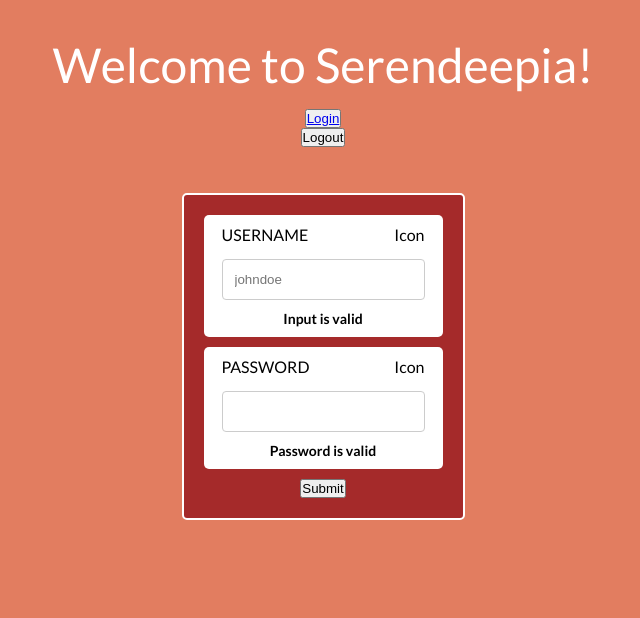
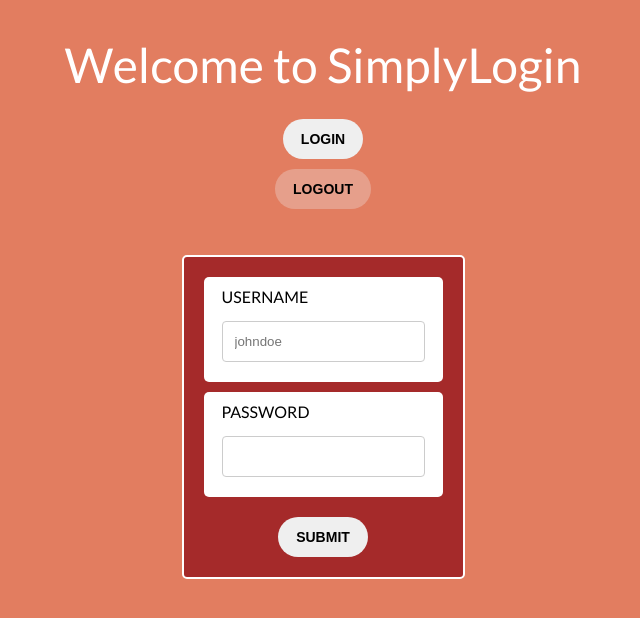
Before and after one commit to AdiPat/login_system, a React (Create React App) app in the folder frontend/: page /login in a window 1280 px wide. Shown: the top 618 px of the page, without its empty margins (317-957 px from the left). Built offline with nearby package versions, Linux system fonts and the light colour scheme; the HTML template or start-up script is replaced by a standard one.

Commit message:
UI: Update JSX with new styles

```diff
--- a/frontend/src/App.js
+++ b/frontend/src/App.js
@@ -6,6 +6,7 @@
 
 import React from 'react';
 import './App.css';
+import './css/Button.css';
 import { BrowserRouter as Router, Route, Link } from 'react-router-dom';
 import LoginComponent from './components/LoginComponent';
 import DashComponent from './components/DashComponent';
@@ -73,11 +74,17 @@ class App extends React.Component {
         return (
             <Router>
                 <div className="app-header">
-                    <h1>Welcome to Serendeepia!</h1>
-                    <button>
+                    <h1>Welcome to SimplyLogin</h1>
+                    <button className="btn-basic">
                         <Link to="/login">Login</Link>
                     </button>
-                    <button onClick={this.onLogout}>Logout</button>
+                    <button
+                        className="btn-basic"
+                        onClick={this.onLogout}
+                        disabled={this.state.token == null}
+                    >
+                        Logout
+                    </button>
                 </div>
                 <Route
                     path="/login"
--- a/frontend/src/components/DashComponent.js
+++ b/frontend/src/components/DashComponent.js
@@ -35,11 +35,10 @@ class DashComponent extends React.Component {
                         className="image-responsive"
                         src={dummyImage}
                         height="400"
-                        width="600"
+                        width="400"
                         alt="Your pet for today"
                     ></img>
                 </div>
-                <button>Logout</button>
             </div>
         );
     }
--- a/frontend/src/components/LoginComponent.js
+++ b/frontend/src/components/LoginComponent.js
@@ -41,7 +41,7 @@ class LoginComponent extends React.Component {
                     <div className="login-form_element">
                         <div className="login-form_label">
                             <label>Username</label>
-                            <span className="login-form_icon">Icon</span>
+                            <span className="login-form_icon"></span>
                         </div>
                         <input
                             value={this.state.username}
@@ -51,12 +51,12 @@ class LoginComponent extends React.Component {
                             type="text"
                             placeholder="johndoe"
                         ></input>
-                        <div className="login-form_message">Input is valid</div>
+                        {/* <div className="login-form_message">Input is valid</div> */}
                     </div>
                     <div className="login-form_element">
                         <div className="login-form_label">
                             <label>Password</label>
-                            <span className="login-form_icon">Icon</span>
+                            <span className="login-form_icon"></span>
                         </div>
                         <input
                             value={this.state.password}
@@ -66,10 +66,10 @@ class LoginComponent extends React.Component {
                             type="password"
                         ></input>
                         <div className="login-form_message">
-                            Password is valid
+                            {/* Password is valid */}
                         </div>
                     </div>
-                    <button>Submit</button>
+                    <button className="btn-basic">Submit</button>
                 </form>
             </div>
         );
```
